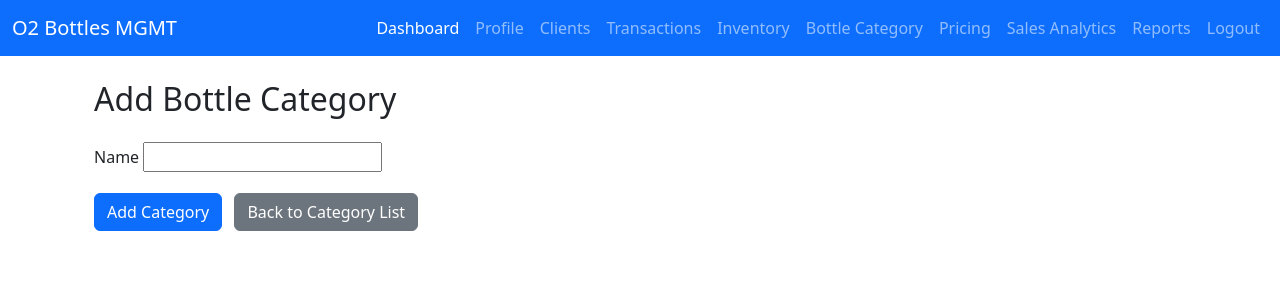
After one commit to ashishmishra1998/O2_MGMT, a Django app: page /categories/add/ in a window 1280 px wide. The commit adds this page. Shown: the top 300 px of the page. Run offline with Django 5.2, Linux system fonts and the light colour scheme; a user stored in the database is signed in; some libraries are stand-ins or nearby versions.

Commit message:
bottle category

```diff
--- a/O2_bottle_MGMT/urls.py
+++ b/O2_bottle_MGMT/urls.py
@@ -44,6 +44,9 @@ urlpatterns = [
     path('bills/<int:bill_id>/delete/', views.delete_bill, name='delete_bill'),
     path('sales/', views.sales_analytics, name='sales_analytics'),
     path('admin-profile/', views.admin_profile, name='admin_profile'),
+    path('categories/', views.category_list, name='category_list'),
+    path('categories/add/', views.category_create, name='category_create'),
+    path('categories/<int:category_id>/edit/', views.category_edit, name='category_edit'),
 ]
 
 # Serve media files in development
--- a/bottle_MGMT/forms.py
+++ b/bottle_MGMT/forms.py
@@ -1,10 +1,15 @@
 from django import forms
-from .models import Client, Transaction, Bottle, BottlePricing
+from .models import Client, Transaction, Bottle, BottlePricing, BottleCategory
 
 class AddBottlesForm(forms.Form):
     series = forms.CharField(label='Series Prefix', max_length=5, help_text='e.g. SV or AV')
     start = forms.IntegerField(label='Start Number', min_value=1)
     end = forms.IntegerField(label='End Number', min_value=1)
+    category = forms.ModelChoiceField(
+        queryset=BottleCategory.objects.all(),
+        label='Category',
+        empty_label="Select a Category"
+    )
 
     def clean(self):
         cleaned_data = super().clean()
@@ -61,3 +66,9 @@ class BottlePricingForm(forms.ModelForm):
     class Meta:
         model = BottlePricing
         fields = ['price']
+
+
+class BottleCategoryForm(forms.ModelForm):
+    class Meta:
+        model = BottleCategory
+        fields = ['name']
--- a/bottle_MGMT/models.py
+++ b/bottle_MGMT/models.py
@@ -27,6 +27,12 @@ class Client(models.Model):
     def __str__(self):
         return self.name
 
+class BottleCategory(models.Model):
+    name = models.CharField(max_length=50, unique=True)
+
+    def __str__(self):
+        return self.name
+
 class Bottle(models.Model):
     STATUS_CHOICES = [
         ('in_stock', 'In Stock'),
@@ -35,6 +41,7 @@ class Bottle(models.Model):
     ]
     code = models.CharField(max_length=10, unique=True)
     status = models.CharField(max_length=10, choices=STATUS_CHOICES, default='in_stock')
+    category = models.ForeignKey(BottleCategory, on_delete=models.SET_DEFAULT, default=1)
 
     def __str__(self):
         return f"Bottle {self.code}"
--- a/bottle_MGMT/views.py
+++ b/bottle_MGMT/views.py
@@ -3,8 +3,8 @@ from django.contrib.auth import authenticate, login, logout
 from django.contrib.auth.models import User
 from django.http import HttpResponse
 from .models import Client
-from .forms import TransactionForm, AdminProfileForm, BottlePricingForm, ClientForm, AddBottlesForm
-from .models import Transaction, Bottle, Bill, BillTransaction, TransactionPhoto
+from .forms import TransactionForm, AdminProfileForm, BottlePricingForm, ClientForm, AddBottlesForm, BottleCategoryForm
+from .models import Transaction, Bottle, Bill, BillTransaction, TransactionPhoto, BottleCategory
 from django.contrib.auth.decorators import login_required
 from django.utils import timezone
 from datetime import timedelta
@@ -237,10 +237,19 @@ def inventory_view(request):
     status = request.GET.get('status', '')
     code_query = request.GET.get('q', '')
     bottles = Bottle.objects.all().order_by('code')
+    category_id = request.GET.get('category', '')
+
+
     if status:
         bottles = bottles.filter(status=status)
     if code_query:
         bottles = bottles.filter(code__icontains=code_query)
+
+    if category_id:
+        bottles = bottles.filter(category_id=category_id)
+
+    categories = BottleCategory.objects.all()
+
     total = bottles.count()
     in_stock = bottles.filter(status='in_stock').count()
     delivered = bottles.filter(status='delivered').count()
@@ -253,6 +262,8 @@ def inventory_view(request):
         'returned': returned,
         'status': status,
         'code_query': code_query,
+        'categories': categories,
+        'selected_category': category_id,
     })
 
 @staff_member_required
@@ -268,7 +279,8 @@ def add_bottles_view(request):
             for i in range(start, end + 1):
                 code = f"{series}-{i}"
                 if not Bottle.objects.filter(code=code).exists():
-                    Bottle.objects.create(code=code, status='in_stock')
+                    category = form.cleaned_data['category']
+                    Bottle.objects.create(code=code, status='in_stock', category=category)
                     created += 1
                 else:
                     duplicates.append(code)
@@ -792,3 +804,32 @@ def admin_profile(request):
     else:
         form = AdminProfileForm(instance=admin_client)
     return render(request, 'admin_profile.html', {'form': form})
+
+
+@staff_member_required
+def category_list(request):
+    categories = BottleCategory.objects.all()
+    return render(request, 'category_list.html', {'categories': categories})
+
+@staff_member_required
+def category_create(request):
+    if request.method == 'POST':
+        form = BottleCategoryForm(request.POST)
+        if form.is_valid():
+            form.save()
+            return redirect('category_list')
+    else:
+        form = BottleCategoryForm()
+    return render(request, 'category_form.html', {'form': form})
+
+@staff_member_required
+def category_edit(request, category_id):
+    category = BottleCategory.objects.get(id=category_id)
+    if request.method == 'POST':
+        form = BottleCategoryForm(request.POST, instance=category)
+        if form.is_valid():
+            form.save()
+            return redirect('category_list')
+    else:
+        form = BottleCategoryForm(instance=category)
+    return render(request, 'category_form.html', {'form': form, 'edit': True, 'category': category})
--- a/templates/add_bottles.html
+++ b/templates/add_bottles.html
@@ -41,6 +41,11 @@
             {{ form.end|add_class:'form-control' }}
             {{ form.end.errors }}
         </div>
+        <div class="mb-3">
+            <label for="id_category" class="form-label">Bottle Category</label>
+            {{ form.category|add_class:'form-select' }}
+            {{ form.category.errors }}
+        </div>
         <button type="submit" class="btn btn-success">Add Bottles</button>
         <a href="{% url 'inventory' %}" class="btn btn-secondary">Back to Inventory</a>
     </form>
--- a/templates/admin_dashboard.html
+++ b/templates/admin_dashboard.html
@@ -23,6 +23,7 @@
                 <li class="nav-item"><a class="nav-link" href="{% url 'client_list' %}">Clients</a></li>
                 <li class="nav-item"><a class="nav-link" href="{% url 'transaction_list' %}">Transactions</a></li>
                 <li class="nav-item"><a class="nav-link" href="{% url 'inventory' %}">Inventory</a></li>
+                <li class="nav-item"><a class="nav-link" href="{% url 'category_list' %}">Bottle Category</a></li>
                 <li class="nav-item"><a class="nav-link" href="{% url 'pricing' %}">Pricing</a></li>
                 <li class="nav-item">
                     <a class="nav-link" href="{% url 'sales_analytics' %}">Sales Analytics</a>
--- /dev/null
+++ b/templates/base.html
@@ -0,0 +1,46 @@
+{% load widget_tweaks %}
+<!DOCTYPE html>
+<html lang="en">
+<head>
+    <meta charset="UTF-8">
+    <meta name="viewport" content="width=device-width, initial-scale=1.0">
+    <title>{% block title %}Admin Dashboard{% endblock %}</title>
+    <link href="https://cdn.jsdelivr.net/npm/bootstrap@5.3.0/dist/css/bootstrap.min.css" rel="stylesheet">
+</head>
+<body>
+<nav class="navbar navbar-expand-lg navbar-dark bg-primary">
+    <div class="container-fluid">
+        <a class="navbar-brand" href="#">O2 Bottles MGMT</a>
+        <div class="collapse navbar-collapse">
+            <ul class="navbar-nav ms-auto">
+                {% if request.user.username == 'admin' %}
+                <li class="nav-item"><a class="nav-link active" href="{% url 'admin_dashboard' %}">Dashboard</a></li>
+                <li class="nav-item"><a class="nav-link" href="{% url 'admin_profile' %}">Profile</a></li>
+
+                {% else %}
+                <li class="nav-item"><a class="nav-link active" href="{% url 'delivery_dashboard' %}">Dashboard</a></li>
+                {% endif %}
+                <li class="nav-item"><a class="nav-link" href="{% url 'client_list' %}">Clients</a></li>
+                <li class="nav-item"><a class="nav-link" href="{% url 'transaction_list' %}">Transactions</a></li>
+                <li class="nav-item"><a class="nav-link" href="{% url 'inventory' %}">Inventory</a></li>
+                <li class="nav-item"><a class="nav-link" href="{% url 'category_list' %}">Bottle Category</a></li>
+                <li class="nav-item"><a class="nav-link" href="{% url 'pricing' %}">Pricing</a></li>
+                <li class="nav-item">
+                    <a class="nav-link" href="{% url 'sales_analytics' %}">Sales Analytics</a>
+                </li>
+                {% if request.user.username == 'admin' %}
+                <li class="nav-item"><a class="nav-link" href="{% url 'reports' %}">Reports</a></li>
+                {% endif %}
+                <li class="nav-item"><a class="nav-link" href="{% url 'logout' %}">Logout</a></li>
+            </ul>
+        </div>
+    </div>
+</nav>
+<div class="container mt-4">
+        {% block content %}
+        <!-- default content -->
+        {% endblock %}
+</div>
+<script src="https://cdn.jsdelivr.net/npm/bootstrap@5.3.0/dist/js/bootstrap.bundle.min.js"></script>
+</body>
+</html>
--- /dev/null
+++ b/templates/category_form.html
@@ -0,0 +1,30 @@
+{% extends "base.html" %}
+{% block content %}
+<div class="container mt-4">
+  <h2 class="mb-4">{% if edit %}Edit{% else %}Add{% endif %} Bottle Category</h2>
+
+  <form method="post" class="needs-validation" novalidate>
+    {% csrf_token %}
+
+    <!-- Render form fields manually for better Bootstrap styling -->
+    {% for field in form %}
+      <div class="mb-3">
+        <label for="{{ field.id_for_label }}" class="form-label">{{ field.label }}</label>
+        {{ field }}
+        {% if field.help_text %}
+          <div class="form-text">{{ field.help_text }}</div>
+        {% endif %}
+        {% for error in field.errors %}
+          <div class="text-danger">{{ error }}</div>
+        {% endfor %}
+      </div>
+    {% endfor %}
+
+    <button type="submit" class="btn btn-primary">
+      {% if edit %}Update{% else %}Add{% endif %} Category
+    </button>
+    <a href="{% url 'category_list' %}" class="btn btn-secondary ms-2">Back to Category List</a>
+  </form>
+</div>
+
+{% endblock %}
```
Also changed, not shown: templates/category_list.html (added, +23 -0 lines), templates/inventory.html (+12 -0 lines), templates/partials/transaction_bottle_modal.html (+6 -1 lines), bottle_MGMT/migrations/0013_bottlecategory_bottle_category.py (added).
